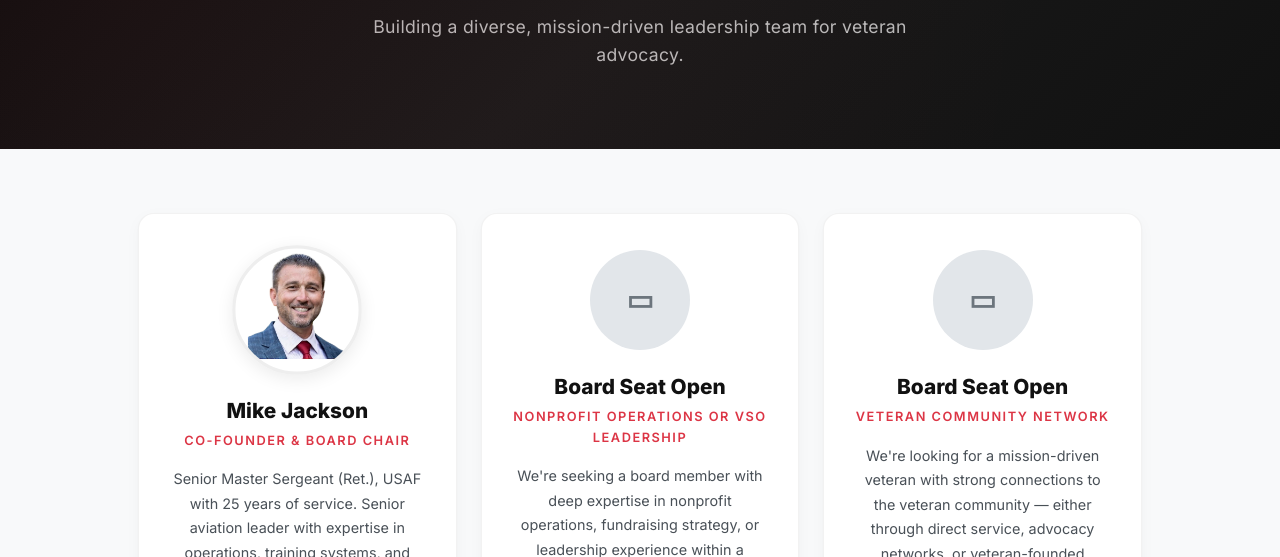
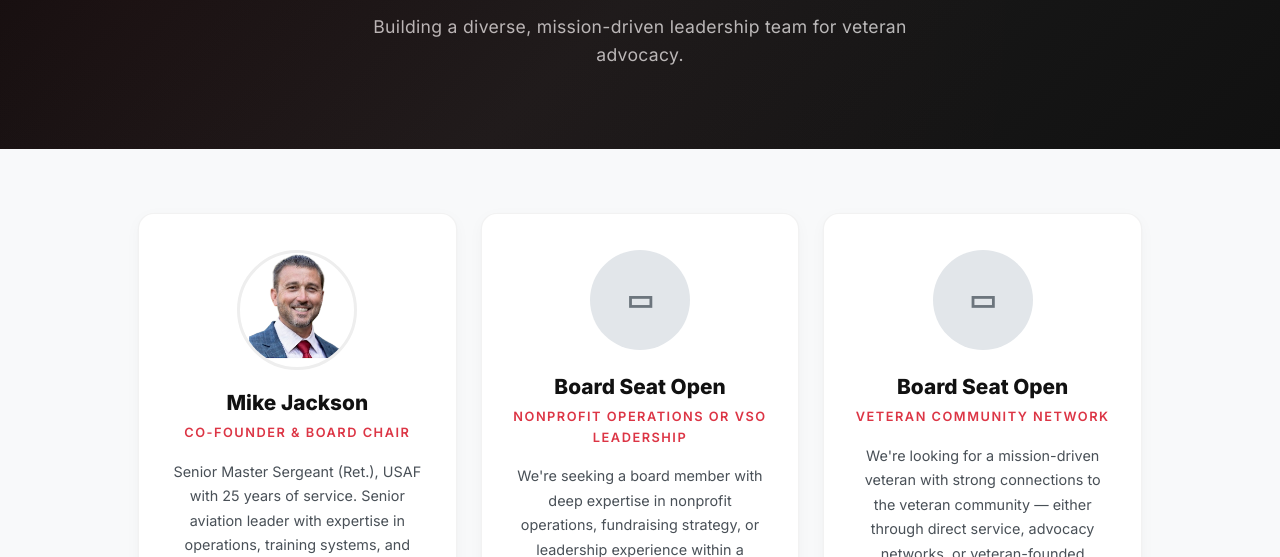
Before and after one commit to velroabella/afteractionai-site, a plain HTML site: page board.html in a window 1280 px wide. Shown: the part 243-800 px from the top of the page. Drawn offline with nearby package versions, Linux system fonts and the light colour scheme.

Commit message:
Fix board photo crop with overflow-hidden container

```diff
--- a/board.html
+++ b/board.html
@@ -67,7 +67,7 @@
       <div class="board-grid">
         <!-- Mike Jackson - Co-Founder -->
         <div class="board-card">
-          <img src="images/mike-jackson.png" alt="Mike Jackson" style="width:120px;height:120px;border-radius:50%;object-fit:cover;object-position:center 40%;transform:scale(1.08);">
+          <div style="width:120px;height:120px;border-radius:50%;overflow:hidden;margin:0 auto;border:3px solid #eee;"><img src="images/mike-jackson.png" alt="Mike Jackson" style="width:100%;height:100%;object-fit:cover;object-position:center 30%;transform:scale(1.12);"></div>
           <h3 class="board-card__name">Mike Jackson</h3>
           <p class="board-card__title">Co-Founder & Board Chair</p>
           <p class="board-card__bio">
```
